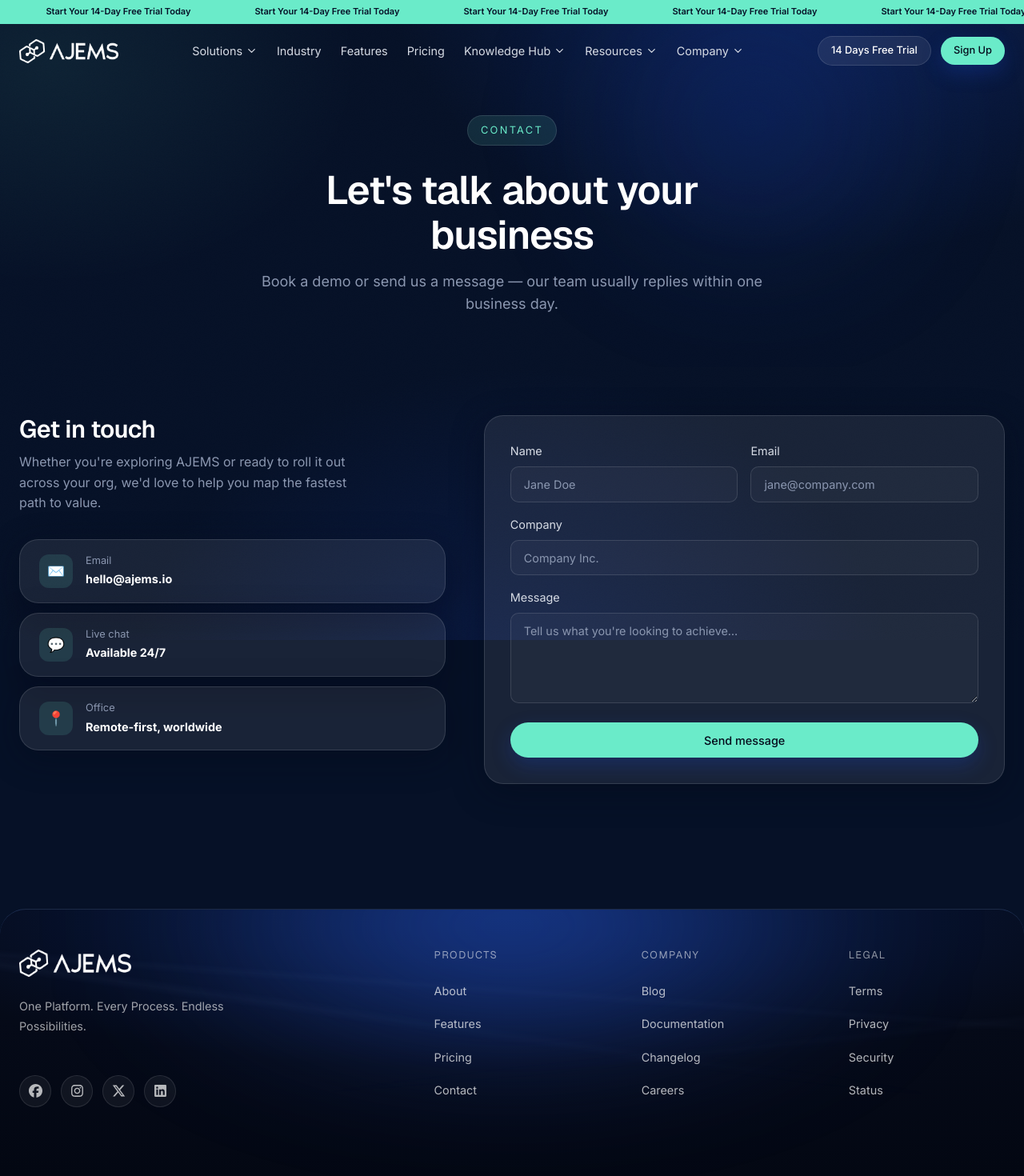
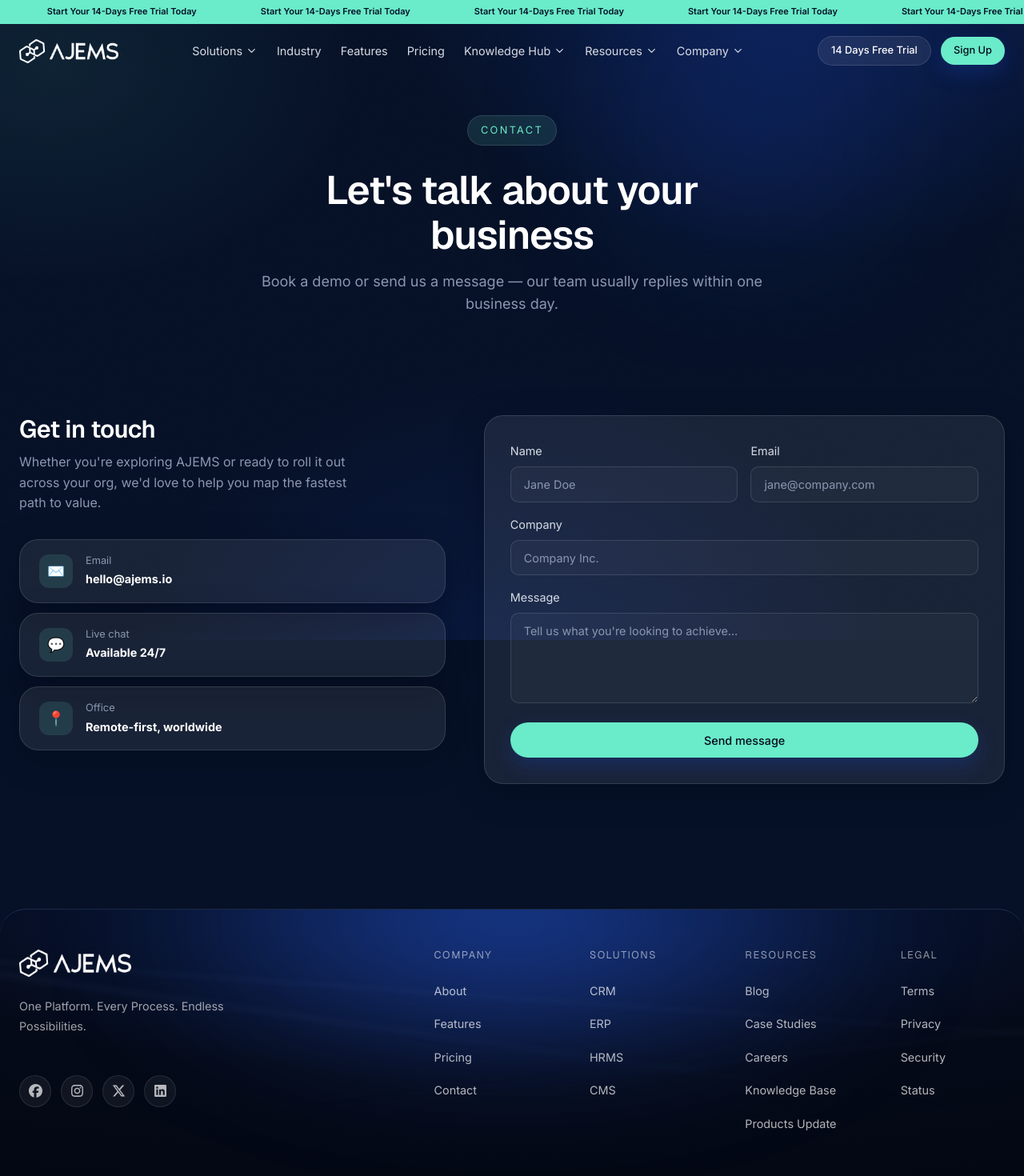
Before and after one commit to Adimanwade05/ajems, a React (Vite) app: page /contact in a window 1280 px wide. Shown: the top 1470 px of the page at 80% size. Built offline with nearby package versions, Linux system fonts and the light colour scheme.

Commit message:
Added announcement bar, case studies improvements and UI updates

```diff
--- a/src/components/Footer/Footer.css
+++ b/src/components/Footer/Footer.css
@@ -127,7 +127,7 @@
 /* ===== Link columns ===== */
 .footer__cols {
   display: grid;
-  grid-template-columns: repeat(3, 1fr);
+  grid-template-columns: repeat(4, 1fr);
   gap: clamp(2rem, 5vw, 4rem);
 }
 
--- a/src/components/Footer/Footer.jsx
+++ b/src/components/Footer/Footer.jsx
@@ -10,7 +10,7 @@
 
 const columns = [
   {
-    title: "Products",
+    title: "Company",
     links: [
       { label: "About", to: "/about" },
       { label: "Features", to: "/features" },
@@ -19,12 +19,22 @@
     ],
   },
   {
-    title: "Company",
+    title: "Solutions",
+    links: [
+      { label: "CRM", to: "/crm" },
+      { label: "ERP", to: "/erp" },
+      { label: "HRMS", to: "/hrms" },
+      { label: "CMS", to: "/contact" },
+    ],
+  },
+  {
+    title: "Resources",
     links: [
       { label: "Blog", to: "/about" },
-      { label: "Documentation", to: "/features" },
-      { label: "Changelog", to: "/features" },
+      { label: "Case Studies", to: "/#case-studies" },
       { label: "Careers", to: "/about" },
+      { label: "Knowledge Base", to: "/knowledgebase" },
+      { label: "Products Update", to: "/products-update" },
     ],
   },
   {
--- a/src/components/IndustryTabs/IndustryTabs.jsx
+++ b/src/components/IndustryTabs/IndustryTabs.jsx
@@ -16,13 +16,6 @@
     img: img1,
     title: "Meeting Scheduler",
     sub: "Syncs impossible calendars",
-  },
-  {
-    id: "construction",
-    label: "Construction",
-    img: img2,
-    title: "Project Monitor",
-    sub: "Surfaces hidden risks",
   },
   {
     id: "it",
--- a/src/components/Navbar/Navbar.jsx
+++ b/src/components/Navbar/Navbar.jsx
@@ -136,22 +136,22 @@
       <div className="announcement-bar">
         <div className="announcement-track">
           <span>
-             Start Your 14-Day Free Trial Today
+             Start Your 14-Days Free Trial Today
           </span>
           <span>
-             Start Your 14-Day Free Trial Today
+             Start Your 14-Days Free Trial Today
           </span>
           <span>
-             Start Your 14-Day Free Trial Today
+             Start Your 14-Days Free Trial Today
           </span>
           <span>
-             Start Your 14-Day Free Trial Today
+             Start Your 14-Days Free Trial Today
           </span>
           <span>
-             Start Your 14-Day Free Trial Today
+             Start Your 14-Days Free Trial Today
           </span>
           <span>
-             Start Your 14-Day Free Trial Today
+             Start Your 14-Days Free Trial Today
           </span>
         </div>
       </div>
```
